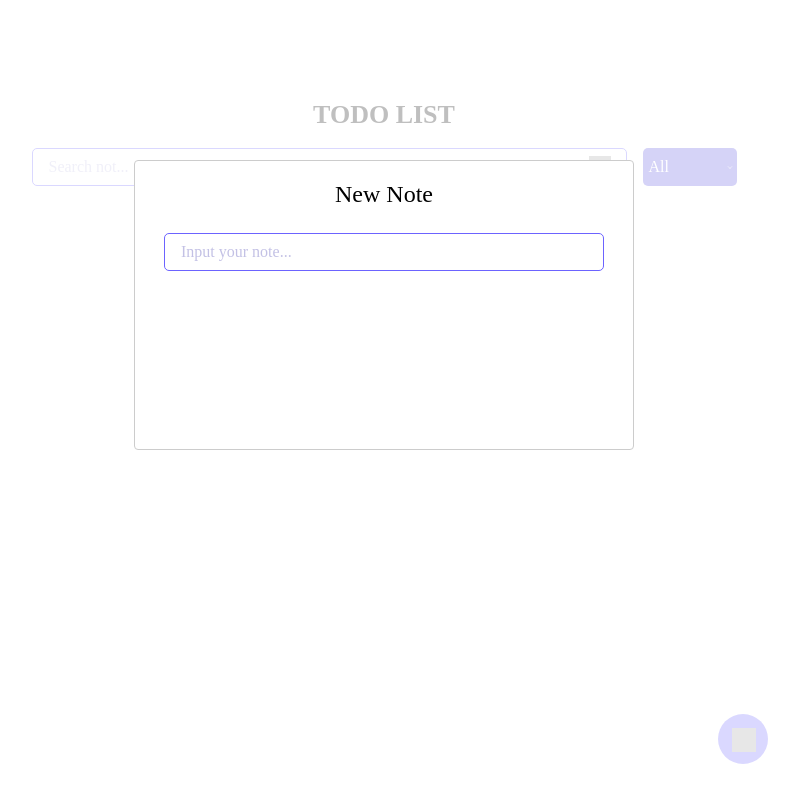
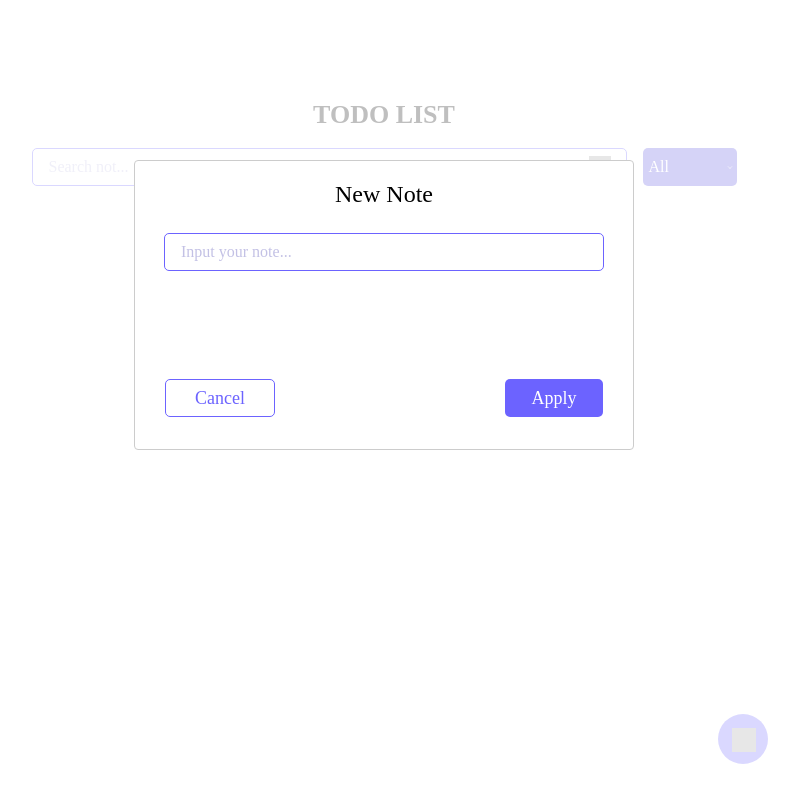
Before and after one commit to TatyanaFilippova/todo-list, a React (Create React App) app: page / in a window 1280 px wide. Both pictures are taken after a click on the element 999 px from the left and 741 px from the top of the page. Shown: the whole page, without its empty margins (256-1055 px from the left). Built offline with nearby package versions, Linux system fonts and the light colour scheme; grey boxes are pictures that could not be loaded.

Commit message:
TODO - реализовала модалку добавления элемента ModalAddTodo

```diff
--- a/package.json
+++ b/package.json
@@ -5,6 +5,7 @@
   "dependencies": {
     "react": "^19.0.0",
     "react-dom": "^19.0.0",
+    "react-hook-form": "^7.54.2",
     "react-modal": "^3.16.3",
     "react-scripts": "5.0.1",
     "styled-components": "^6.1.14",
@@ -36,13 +37,13 @@
     ]
   },
   "devDependencies": {
-    "@types/react-modal": "^3.16.3",
     "@testing-library/jest-dom": "^5.14.1",
     "@testing-library/react": "^13.0.0",
     "@testing-library/user-event": "^13.2.1",
     "@types/jest": "^27.0.1",
     "@types/node": "^16.7.13",
     "@types/react": "^18.0.0",
-    "@types/react-dom": "^18.0.0"
+    "@types/react-dom": "^18.0.0",
+    "@types/react-modal": "^3.16.3"
   }
 }
--- a/src/App.tsx
+++ b/src/App.tsx
@@ -11,7 +11,7 @@ const TodoItemArray = [
   { value: "Note #2", isChecked: false },
 ];
 
-interface TodoItem {
+export interface TodoItem {
   value: string;
   isChecked: boolean;
 }
@@ -19,6 +19,12 @@ interface TodoItem {
 function App() {
   const [list, setList] = useState<TodoItem[]>(TodoItemArray);
   const [isOpen, setIsOpen] = useState(false);
+
+  const addTodo = (value: TodoItem) => {
+    const _list = [...list, value];
+    setList(_list);
+    setIsOpen(false);
+  };
 
   return (
     <Wrapper>
@@ -51,7 +57,7 @@ function App() {
         />
       ))}
       <ButtonAdd setIsOpen={setIsOpen} isOpen={isOpen} />
-      <ModalAddTodo isOpen={isOpen} setIsOpen={setIsOpen} />
+      <ModalAddTodo isOpen={isOpen} setIsOpen={setIsOpen} addTodo={addTodo} />
     </Wrapper>
   );
 }
--- a/src/components/ModalAddTodo/ModalAddTodo.tsx
+++ b/src/components/ModalAddTodo/ModalAddTodo.tsx
@@ -1,33 +1,57 @@
-import { GlobalStyle, InputSearch, Title, Wrapper } from "./styled";
+import {
+  ButtonApply,
+  ButtonCancel,
+  GlobalStyle,
+  InputSearch,
+  Title,
+  Wrapper,
+  Shell,
+} from "./styled";
 import Modal from "react-modal";
+import { useForm } from "react-hook-form";
+import { TodoItem } from "../../App";
 
 const ModalM = Modal as any;
 
 interface ModalProps {
   isOpen: boolean;
   setIsOpen: (isOpen: boolean) => void;
+  addTodo: (value: TodoItem) => void;
 }
 Modal.setAppElement("#yourAppElement");
 
-const ModalAddTodo = ({ isOpen, setIsOpen }: ModalProps) => {
-  function openModal() {
-    setIsOpen(true);
-  }
-
+interface FormValues {
+  fieldName: string;
+}
+const ModalAddTodo = ({ isOpen, setIsOpen, addTodo }: ModalProps) => {
   function closeModal() {
     setIsOpen(false);
   }
+
+  const ownSubmit = (data: FormValues) => {
+    addTodo({
+      value: data.fieldName,
+      isChecked: false,
+    });
+  };
+
+  const form = useForm<FormValues>();
+  const field = form.register("fieldName");
+  const submit = form.handleSubmit(ownSubmit);
   return (
     <ModalM
       isOpen={isOpen}
       onRequestClose={closeModal}
       contentLabel="Example Modal"
     >
-      {" "}
       <GlobalStyle />
       <Wrapper>
         <Title>New Note</Title>
-        <InputSearch placeholder="Input your note..." />
+        <InputSearch placeholder="Input your note..." {...field} />
+        <Shell>
+          <ButtonCancel onClick={() => closeModal()}>Cancel</ButtonCancel>
+          <ButtonApply onClick={() => submit()}>Apply</ButtonApply>
+        </Shell>
       </Wrapper>
     </ModalM>
   );
--- a/src/components/ModalAddTodo/styled.ts
+++ b/src/components/ModalAddTodo/styled.ts
@@ -40,3 +40,32 @@ export const InputSearch = styled.input`
     color: #c3c1e5;
   }
 `;
+
+export const ButtonCancel = styled.button`
+  width: 110px;
+  height: 38px;
+  color: #6c63ff;
+  background-color: #fff;
+  border: 1px solid #6c63ff;
+  border-radius: 5px;
+  font-size: 18px;
+  margin-top: 108px;
+  margin-left: 10px;
+`;
+
+export const ButtonApply = styled.button`
+  width: 98px;
+  height: 38px;
+  border-radius: 5px;
+  font-size: 18px;
+  margin-top: 108px;
+  background-color: #6c63ff;
+  color: white;
+  margin-right: 10px;
+`;
+
+export const Shell = styled.div`
+  display: flex;
+  justify-content: space-between;
+  width: 100%;
+`;
```
Also changed, not shown: 1 other file (tests, documents, lock files or other folders).
